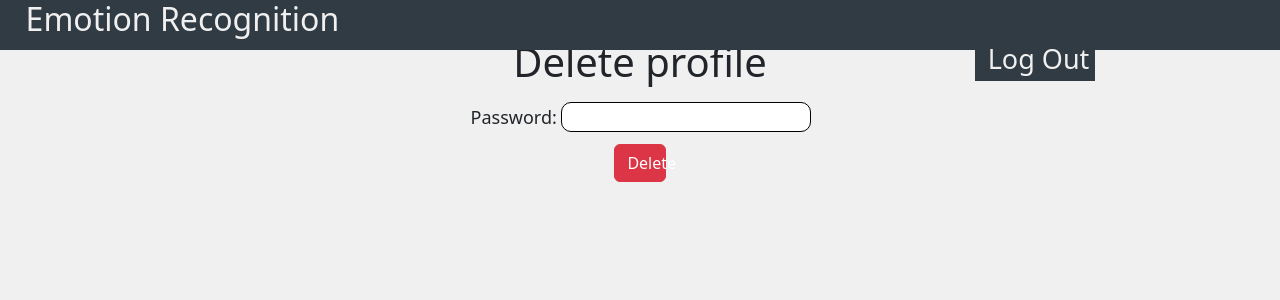
After one commit to JlaBaLLluK/emotion_recognition, a Django app: page /profile/delete-profile/ in a window 1280 px wide. The commit adds this page. Shown: the top 300 px of the page. Run offline with Django 5.2, Linux system fonts and the light colour scheme; the visitor is signed in with stand-in values (Sample User, id 1).

Commit message:
Added the ability to delete account

```diff
--- a/emotion_recognition_webapp/emotion_recognition/registration/forms.py
+++ b/emotion_recognition_webapp/emotion_recognition/registration/forms.py
@@ -16,6 +16,9 @@ class RegistrationForm(ModelForm):
                 'unique': 'This username is already taken!',
             },
         }
+        widgets = {
+            'password': PasswordInput(attrs={'class': 'password-input'}),
+        }
 
     def clean(self):
         super().clean()
--- a/emotion_recognition_webapp/emotion_recognition/registration/views.py
+++ b/emotion_recognition_webapp/emotion_recognition/registration/views.py
@@ -17,4 +17,4 @@ class RegistrationView(View):
             return render(request, self.template_name, {'form': form})
 
         form.save()
-        return redirect('homepage')
+        return redirect('authorization')
--- a/emotion_recognition_webapp/emotion_recognition/user_profile/forms.py
+++ b/emotion_recognition_webapp/emotion_recognition/user_profile/forms.py
@@ -1,5 +1,6 @@
 from django.contrib.auth import get_user_model
-from django.forms import ModelForm
+from django.core.exceptions import ValidationError
+from django.forms import ModelForm, Form, CharField, PasswordInput
 
 user_model = get_user_model()
 
@@ -8,3 +9,19 @@ class EditProfileDataForm(ModelForm):
     class Meta:
         model = user_model
         fields = ['username', 'first_name', 'last_name']
+
+
+class DeleteProfileForm(Form):
+    password = CharField(required=True, widget=PasswordInput)
+
+    def __init__(self, *args, **kwargs):
+        self.user = kwargs.pop('user')
+        super(DeleteProfileForm, self).__init__(*args, **kwargs)
+
+    def clean_password(self):
+        super().clean()
+        password = self.cleaned_data.get('password')
+        if not self.user.check_password(password):
+            raise ValidationError('This password is wrong!')
+
+        return password
--- /dev/null
+++ b/emotion_recognition_webapp/emotion_recognition/user_profile/static/user_profile/css/delete_profile_styles.css
@@ -0,0 +1,37 @@
+h1 {
+    padding-top: 3%;
+    text-align: center;
+}
+
+form {
+    font-size: 18px;
+}
+
+form label.input-label {
+    padding-top: 10px;
+    padding-left: 2%;
+    width: 43.5%;
+    text-align: right;
+}
+
+form input {
+    height: 30px;
+    width: 250px;
+    border-radius: 10px;
+    border: 1px solid black;
+}
+
+.delete-btn {
+    width: 4%;
+    margin-top: 12px;
+    margin-left: 48%;
+}
+
+.delete-btn:
+
+form label.error {
+    width: 100%;
+    text-align: center;
+    color: red;
+    font-size: 20px;
+}
--- /dev/null
+++ b/emotion_recognition_webapp/emotion_recognition/user_profile/static/user_profile/css/deleted_successfully_styles.css
@@ -0,0 +1,4 @@
+h2 {
+    padding-top: 3%;
+    text-align: center;
+}
--- /dev/null
+++ b/emotion_recognition_webapp/emotion_recognition/user_profile/templates/user_profile/delete_profile.html
@@ -0,0 +1,21 @@
+{% extends 'base.html' %}
+{% load static %}
+{% block css_links %}
+<link rel="stylesheet" href="{% static 'user_profile/css/delete_profile_styles.css' %}">
+{% endblock %}
+{% block title %}
+{{ user }}
+{% endblock %}
+{% block content %}
+<h1>Delete profile</h1>
+<form method="post">
+    {% for field in form %}
+        {% for error in field.errors %}
+            <label class="error">{{ error }}</label><br>
+        {% endfor %}
+    {% endfor %}
+    <label class="input-label">Password:</label> {{ form.password }}<br>
+    {% csrf_token %}
+    <button type="submit" class="btn btn btn-danger delete-btn">Delete</button>
+</form>
+{% endblock %}
--- a/emotion_recognition_webapp/emotion_recognition/user_profile/templates/user_profile/user_profile.html
+++ b/emotion_recognition_webapp/emotion_recognition/user_profile/templates/user_profile/user_profile.html
@@ -10,6 +10,6 @@
 <h1 class="welcome">Welcome, {{ user.username }}!</h1>
 <ul>
     <li><a href="{% url 'edit_profile_data' %}">Edit profile data</a>.</li>
-    <li><a href="">Delete profile</a>.</li>
+    <li><a href="{% url 'delete_profile' %}">Delete profile</a>.</li>
 </ul>
 {% endblock %}
--- a/emotion_recognition_webapp/emotion_recognition/user_profile/urls.py
+++ b/emotion_recognition_webapp/emotion_recognition/user_profile/urls.py
@@ -2,10 +2,12 @@ from django.contrib.auth.decorators import login_required
 from django.urls import path
 from django.views.generic import TemplateView
 
-from user_profile.views import EditProfileDataView
-
+from user_profile.views import EditProfileDataView, DeleteProfileView
 
 urlpatterns = [
     path('', login_required(TemplateView.as_view(template_name='user_profile/user_profile.html')), name='user_profile'),
     path('edit-profile-data/', login_required(EditProfileDataView.as_view()), name='edit_profile_data'),
+    path('delete-profile/', login_required(DeleteProfileView.as_view()), name='delete_profile'),
+    path('delete-profile/deleted-successfully/',
+         TemplateView.as_view(template_name='user_profile/deleted_successfully.html'), name='deleted-successfully')
 ]
--- a/emotion_recognition_webapp/emotion_recognition/user_profile/views.py
+++ b/emotion_recognition_webapp/emotion_recognition/user_profile/views.py
@@ -1,7 +1,7 @@
 from django.shortcuts import render, redirect
 from django.views import View
 
-from user_profile.forms import EditProfileDataForm
+from user_profile.forms import EditProfileDataForm, DeleteProfileForm
 
 
 class EditProfileDataView(View):
@@ -22,3 +22,19 @@ class EditProfileDataView(View):
 
         form.save()
         return redirect('user_profile')
+
+
+class DeleteProfileView(View):
+    template_name = 'user_profile/delete_profile.html'
+
+    def get(self, request):
+        return render(request, self.template_name, {'form': DeleteProfileForm(user=request.user)})
+
+    def post(self, request):
+        form = DeleteProfileForm(request.POST, user=request.user)
+        if not form.is_valid():
+            return render(request, self.template_name, {'form': form})
+
+        user = request.user
+        user.delete()
+        return redirect('deleted-successfully')
```
Also changed, not shown: emotion_recognition_webapp/emotion_recognition/authorization/forms.py (+10 -5 lines), emotion_recognition_webapp/emotion_recognition/user_profile/templates/user_profile/deleted_successfully.html (added, +11 -0 lines).
